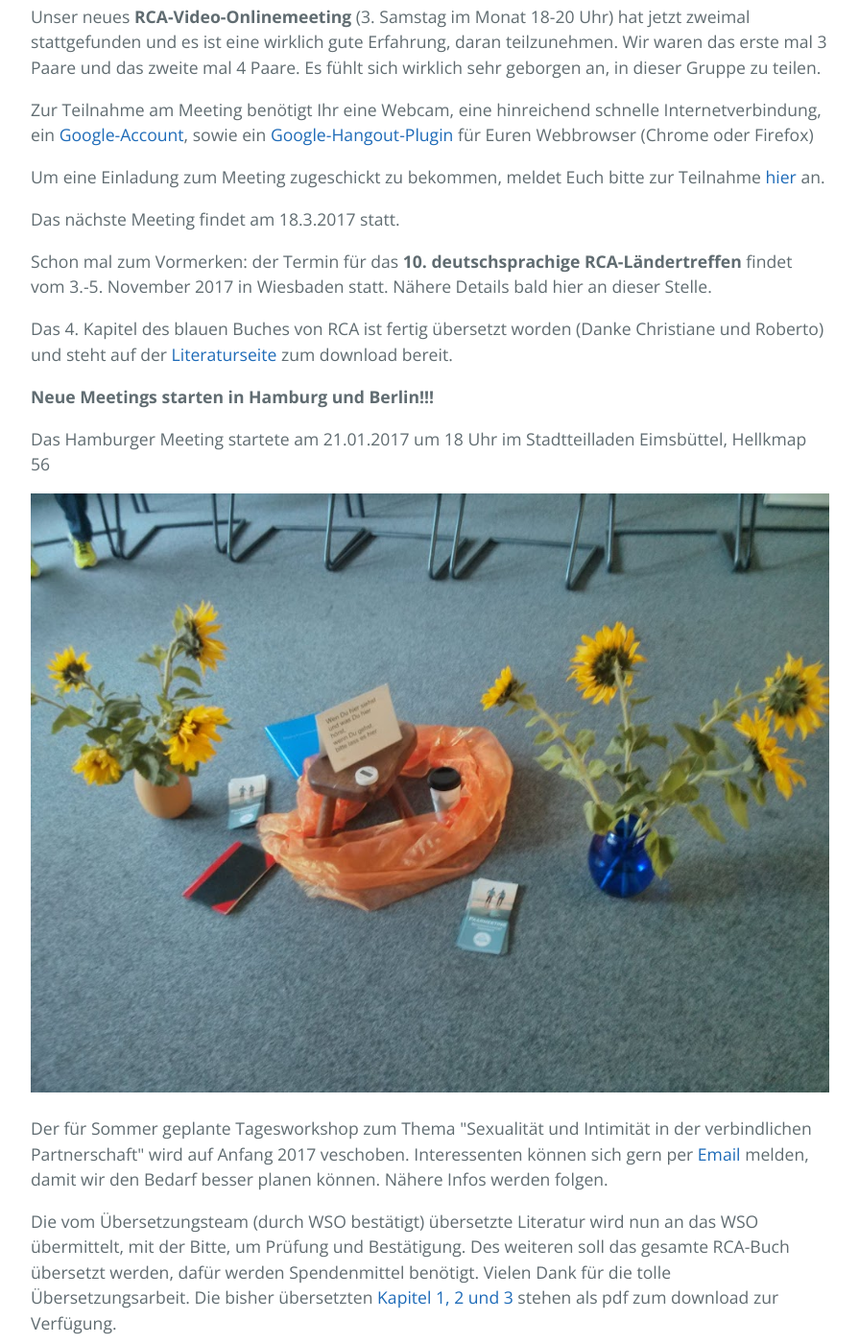
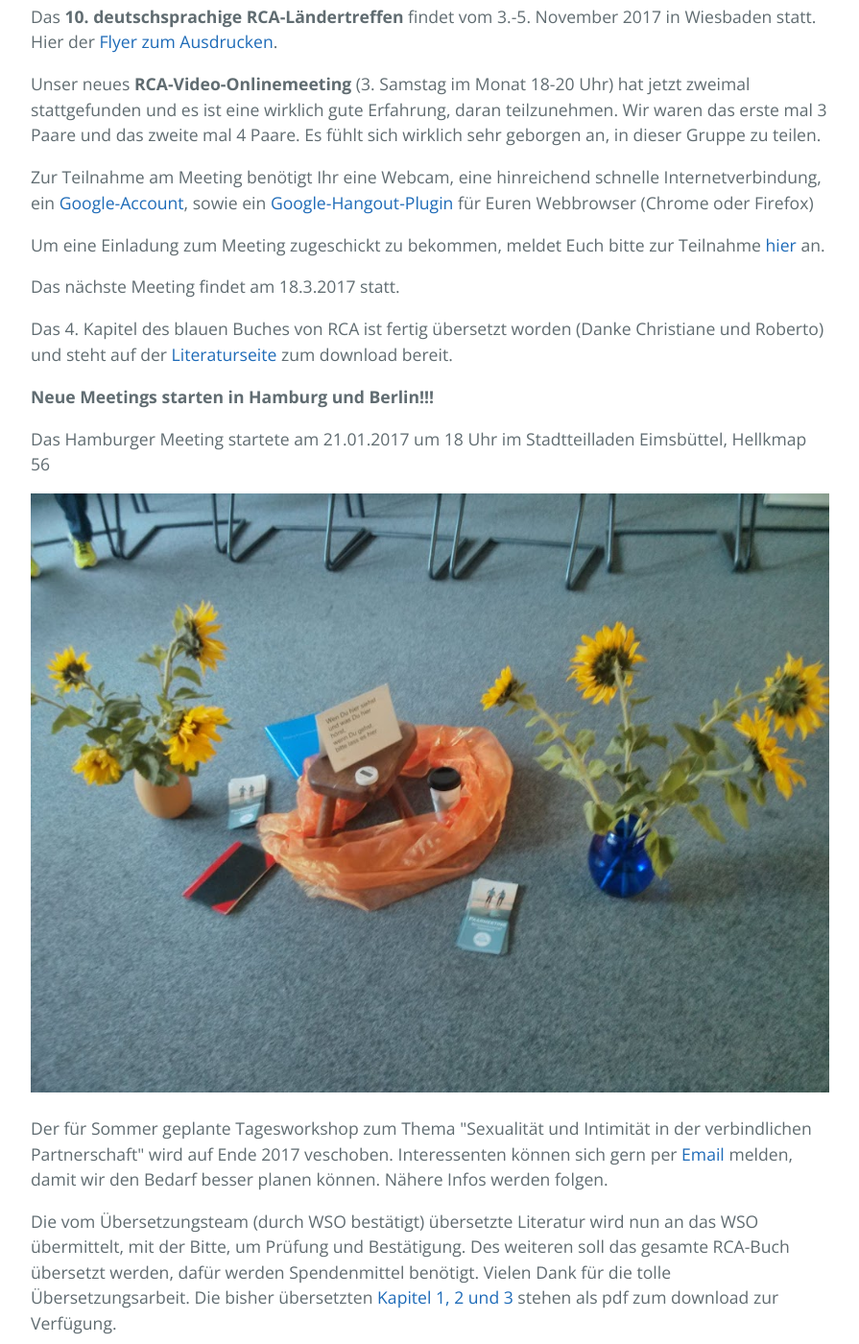
Before and after one commit to rcadeutschland/rcadeutschland.github.io, a Jekyll site: the page built from index.html, in a window 1280 px wide and 1400 px high, scrolled down 439 px. Shown: the whole window at 96% size, without its empty margins (192-1087 px from the left). Built offline with Jekyll 4.4.1, drawn with Linux system fonts in a browser that asks for light colours; nearby versions of some CDN libraries.

Commit message:
Update index.html

```diff
--- a/index.html
+++ b/index.html
@@ -3,6 +3,8 @@ layout: default
 title: RCA Home
 ---
 <h1>Neuigkeiten</h1>
+<p>Das <b>10. deutschsprachige RCA-Ländertreffen</b> findet vom 3.-5. November 2017 in Wiesbaden
+ statt. Hier der <a href="files/FlyerRCADLT2017.pdf">Flyer zum Ausdrucken</a>.</p>
 <p>Unser neues <b>RCA-Video-Onlinemeeting</b> (3. Samstag im Monat 18-20 Uhr) hat jetzt zweimal stattgefunden
  und es ist eine wirklich gute Erfahrung, daran teilzunehmen.
  Wir waren das erste mal 3 Paare und das zweite mal 4 Paare. Es fühlt sich wirklich sehr geborgen an, in dieser Gruppe zu teilen.</p>
@@ -12,8 +14,7 @@ title: RCA Home
 <p>Um eine Einladung zum Meeting zugeschickt zu bekommen, meldet Euch bitte zur
  Teilnahme <a href="mailto:kontakt@recovering-couples.de?subject=[Anmeldung zum RCA-Online-Meeting]">hier</a> an.</p>
 <p>Das nächste Meeting findet am 18.3.2017 statt.</p>
-<p>Schon mal zum Vormerken: der Termin für das <b>10. deutschsprachige RCA-Ländertreffen</b> findet vom 3.-5. November 2017 in Wiesbaden
- statt. Nähere Details bald hier an dieser Stelle.</p>
+
 <p>Das 4. Kapitel des blauen Buches von RCA ist fertig übersetzt worden (Danke Christiane und Roberto) und steht auf
  der <a href="/Literatur">Literaturseite</a> zum download bereit.</p>
 <p><b>Neue Meetings starten in Hamburg und Berlin!!!</b></p>
@@ -22,7 +23,7 @@ title: RCA Home
 <p><img src="images/rcamitte2016.jpg"></p>
 
 <p>Der für Sommer geplante Tagesworkshop zum Thema "Sexualität und Intimität in der verbindlichen Partnerschaft"
-wird auf Anfang 2017 veschoben. Interessenten können sich gern per <a href="mailto:kontakt@recovering-couples.de?subject=[Workshop Sex und Intimitaet RCA]">Email</a> melden, damit wir den Bedarf besser planen können.
+wird auf Ende 2017 veschoben. Interessenten können sich gern per <a href="mailto:kontakt@recovering-couples.de?subject=[Workshop Sex und Intimitaet RCA]">Email</a> melden, damit wir den Bedarf besser planen können.
 Nähere Infos werden folgen.</p>
 
 <p>Die vom Übersetzungsteam (durch WSO bestätigt) übersetzte Literatur wird nun an das WSO übermittelt, mit der Bitte,
```
